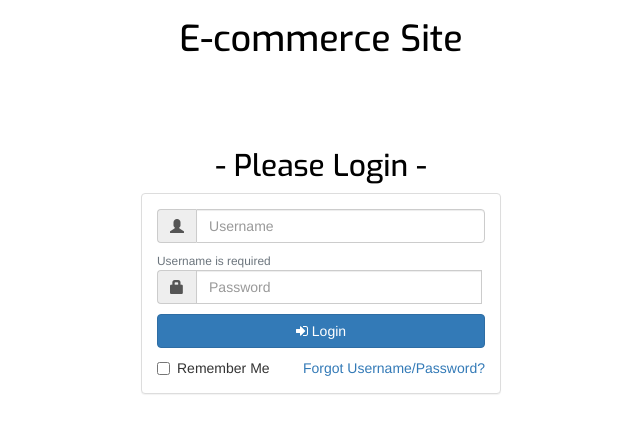
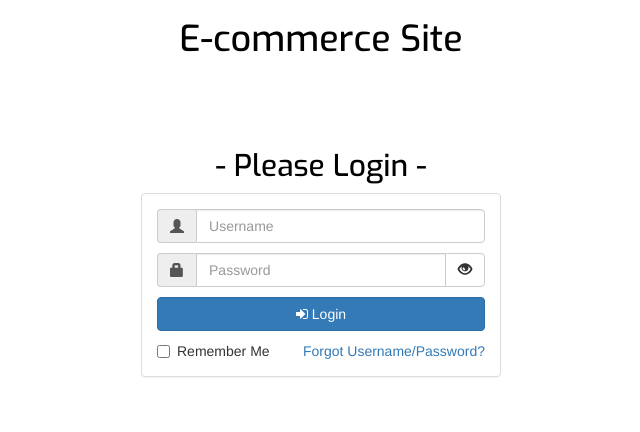
Before and after one commit to vsayala/Ecommerce, an Angular app: page /#/login in a window 1280 px wide. Shown: the top 432 px of the page, without its empty margins (319-959 px from the left). Built offline with nearby package versions, Linux system fonts and the light colour scheme; a web font is replaced by a local one.

Commit message:
login changes v1.0

```diff
--- a/src/app/auth/login/login.component.html
+++ b/src/app/auth/login/login.component.html
@@ -13,12 +13,12 @@
               <span class="input-group-addon"><span class="glyphicon glyphicon-user"></span></span>
               <input id="txtUser" type="text" formControlName="username" class="form-control" name="username" placeholder="Username">
             </div>
-            <small id="emailHelp" class="form-text text-muted">Username is required</small>
+            <small id="emailHelp" *ngIf="loginForm.controls.username.touched && loginForm.controls.username.hasError('required')" class="form-text text-muted">Username is required</small>
             <div class="input-group">
               <span class="input-group-addon"><span class="glyphicon glyphicon-lock"></span></span>
               <input id="txtPassword" type="password" class="form-control" name="password" formControlName="password" placeholder="Password">
               <span id="showPassword" class="input-group-btn">
-                <button class="btn btn-default reveal" *ngIf="loginForm.controls.username.touched && loginForm.controls.username.hasError('required')" type="button"><i class="glyphicon glyphicon-eye-open"></i></button>
+                <button class="btn btn-default reveal" type="button"><i class="glyphicon glyphicon-eye-open"></i></button>
               </span>
             </div>
             <button class="btn btn-primary btn-block login-button" type="submit"><i class="fa fa-sign-in"></i>
```
